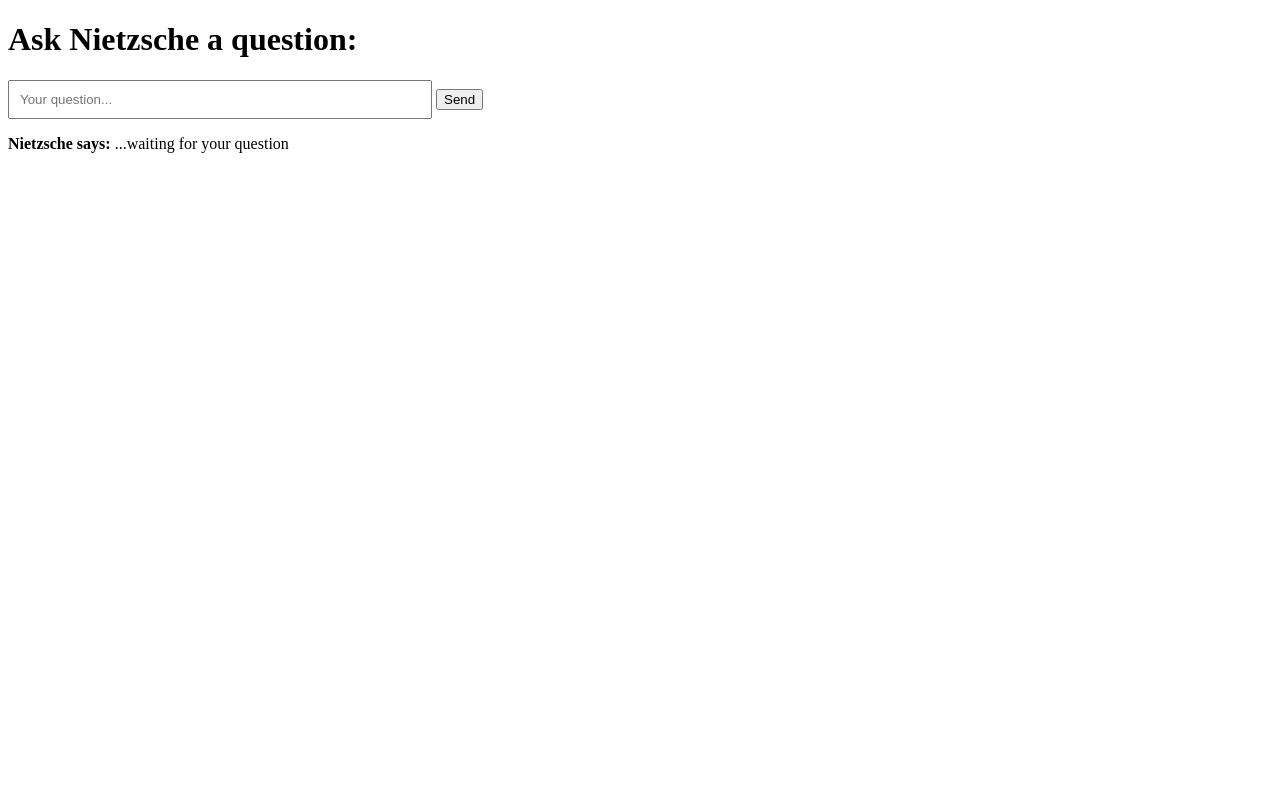
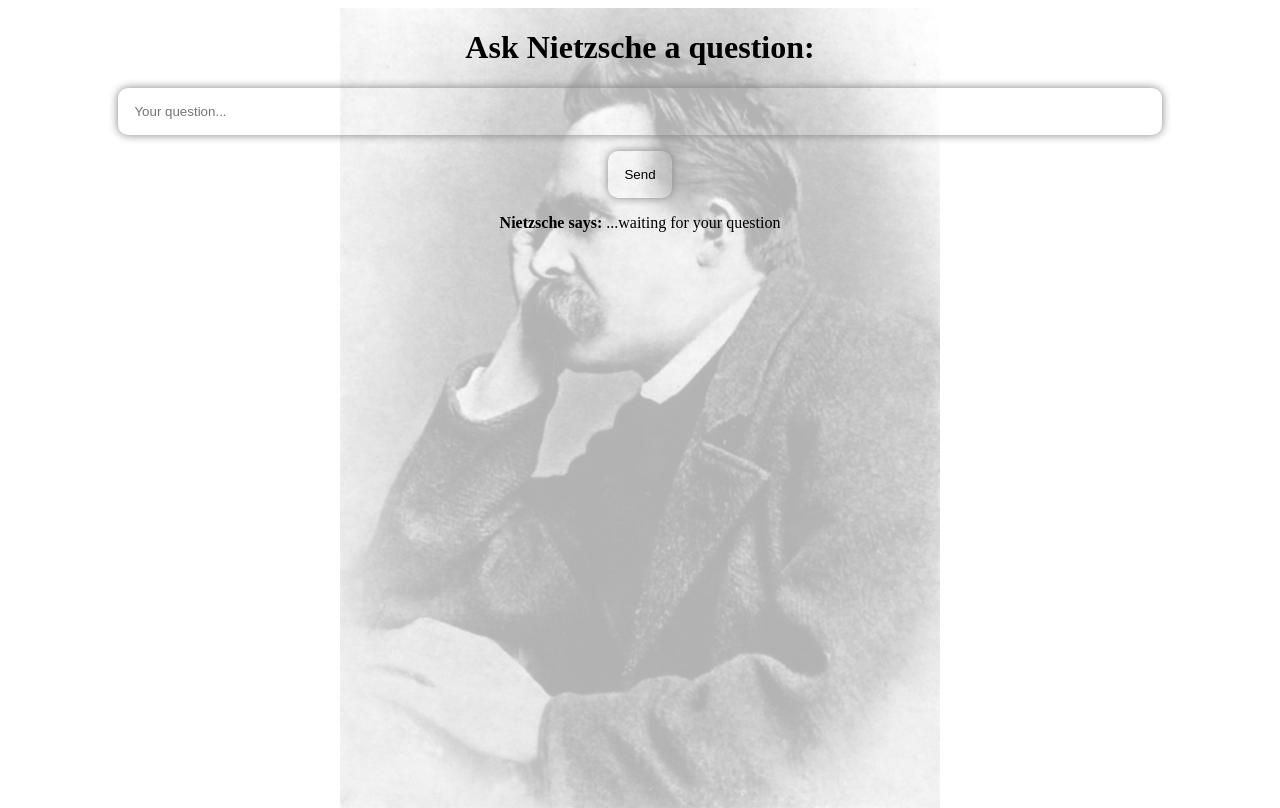
Before and after one commit to codeByCorrell/nietzscheBot, a FastAPI app: page / in a window 1280 px wide. Before the commit the page ends 153 px from the top, so only its background shows below. Run offline with FastAPI, Linux system fonts and the light colour scheme.

Commit message:
frontend styling

```diff
--- a/main.py
+++ b/main.py
@@ -16,6 +16,7 @@ app = FastAPI()
 # Configuration of template (index.html) and static files (js and css)
 templates = Jinja2Templates(directory="templates")
 app.mount("/static", StaticFiles(directory="static"), name="static")
+app.mount("/images",StaticFiles(directory="images"), name="images")
 
 # Definition of structure of user-input (json which contains 'message:' and message has to be a string)
 class ChatRequest(BaseModel):
--- a/static/style.css
+++ b/static/style.css
@@ -1,4 +1,51 @@
 .user-input{
-    width: 400px;
-    padding: 10px;
+    width: 80%;
+    padding: 1rem;
+    background-color: transparent;
+    border-style: hidden;
+    border-radius: 10px;
+    box-shadow: 0 0 10px grey;
+
 }
+
+.send-button{
+    cursor: pointer;
+    padding: 1rem;
+    background-color: transparent;
+    border-radius: 10px;
+    border-style: hidden;
+    box-shadow: 0 0 10px grey;
+}
+
+.body{
+    width: 100%;
+    position: relative;
+
+}
+
+.bot-container{
+    width: 100%;
+    position: absolute;
+}
+
+.img-container{
+  width: 100%;
+  display: flex;
+  justify-content: center;
+}
+
+.nietzsche-img{
+    position: absolute;
+    width: auto;
+    height: 100vh;
+    opacity: 0.3;
+}
+
+h1{
+    text-align: center;
+}
+
+p{
+    width: 100%;
+    text-align: center;
+}
--- a/templates/index.html
+++ b/templates/index.html
@@ -7,10 +7,19 @@
     <link rel="stylesheet" type="text/css" href="/static/style.css">
 </head>
 <body>
-    <h1>Ask Nietzsche a question: </h1>
-    <input type="text" id="user-input" class="user-input" placeholder="Your question...">
-    <button id="send-button" class="send-button">Send</button>
-    <p><strong>Nietzsche says:</strong> <span id="nietzsche-output">...waiting for your question</span></p>
+    <div class="body">
+
+        <div class="img-container">
+            <img src="/images/Nietzsche.jpg" class="nietzsche-img">
+        </div>
+
+        <div class="bot-container">
+            <h1>Ask Nietzsche a question: </h1>
+            <p><input type="text" id="user-input" class="user-input" placeholder="Your question..."></p>
+            <p><button id="send-button" class="send-button">Send</button></p>
+            <p><strong>Nietzsche says:</strong> <span id="nietzsche-output">...waiting for your question</span></p>
+        </div>
+    </div>
     <script src="/static/app.js"></script>
 </body>
 </html>
```
Also changed, not shown: images/Nietzsche.jpg (added).
